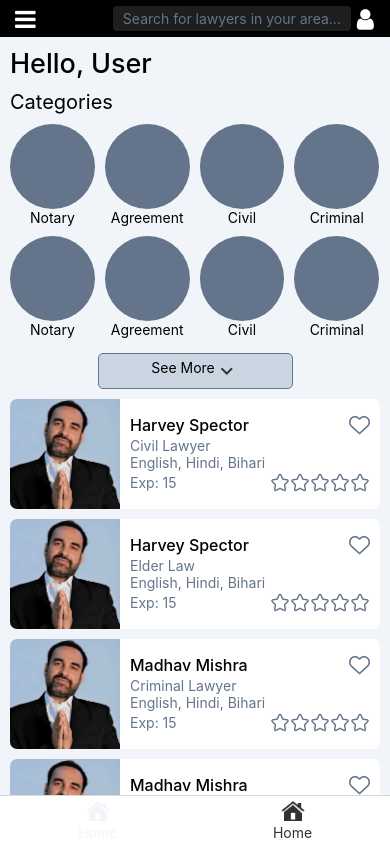
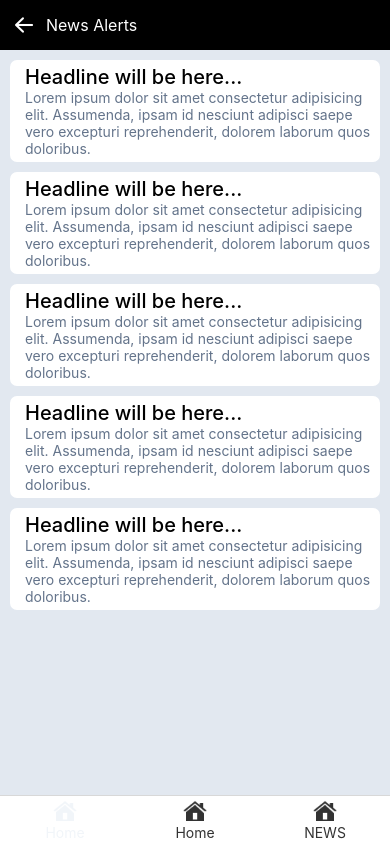
Before and after one commit to Dnyanesh-Bachhav/LawBud-App, a React Native app: screen /NewsAlert in a window 390 px wide. Built offline with nearby package versions, Linux system fonts and the light colour scheme.

Commit message:
NewsScreen added...

```diff
--- a/Navigation/tabs.js
+++ b/Navigation/tabs.js
@@ -3,6 +3,7 @@ import { Image, StyleSheet, Text, View } from "react-native";
 import { COLORS } from "../components/constants";
 import ChatStack from "../Stacks/ChatStack";
 import HomeStack from "../Stacks/HomeStack";
+import NewsStack from "../Stacks/NewsStack";
 
 const Tab = createBottomTabNavigator();
 function Tabs(){
@@ -46,6 +47,19 @@ function Tabs(){
                     </View>
                 )
             }} />
+            <Tab.Screen name="NewsScreen" component={NewsStack} options={{
+                headerShown: false,
+                tabBarIcon: ({focused})=>(
+                    <View style={styles.tabOption}>
+                    {/* <TouchableOpacity> */}
+                        <Image source={require("../assets/Home.png")} style={{
+                            tintColor: focused ? COLORS.primary : COLORS.black,
+                            ...styles.imgStyle}}/>
+                        <Text style={{color: focused ? COLORS.primary : COLORS.black,}} >NEWS</Text>
+                    {/* </TouchableOpacity> */}
+                    </View>
+                )
+            }} />
 
         </Tab.Navigator>
     );
--- a/Stacks/HomeStack.js
+++ b/Stacks/HomeStack.js
@@ -4,6 +4,7 @@ import ChatScreen from "../screens/ChatScreen";
 import ChatsListScreen from "../screens/ChatsListScreen";
 import FavouritesScreen from "../screens/FavouritesScreen";
 import HomeScreen from "../screens/HomeScreen";
+import NewsAlertScreen from "../screens/NewsAlertsScreen";
 
 const HomeScreenStack = createNativeStackNavigator();
 function HomeStack(){
@@ -24,6 +25,9 @@ function HomeStack(){
             <HomeScreenStack.Screen name='ChatsList' component={ChatsListScreen} options={{
               headerShown: false,
             }}/>
+            <HomeScreenStack.Screen name='NewsAlert' component={NewsAlertScreen} options={{
+              headerShown: false,
+            }}/>
         </HomeScreenStack.Navigator>
     );
 
--- /dev/null
+++ b/Stacks/NewsStack.js
@@ -0,0 +1,17 @@
+import { createNativeStackNavigator } from "@react-navigation/native-stack";
+import ChatsListScreen from "../screens/ChatsListScreen";
+import NewsAlertScreen from "../screens/NewsAlertsScreen";
+
+
+const NewsStackScreen = createNativeStackNavigator();
+function  NewsStack(){
+    return(
+        <NewsStackScreen.Navigator>
+            <NewsStackScreen.Screen name='ChatsList' component={NewsAlertScreen} options={{
+              headerShown: false,
+            }}/>
+        </NewsStackScreen.Navigator>
+    );
+
+}
+export default NewsStack;
--- a/components/HomeScreen/Lawyers.js
+++ b/components/HomeScreen/Lawyers.js
@@ -25,6 +25,11 @@ function Lawyers() {
                 navigation.navigate('ChatsList');
             }} >
                 <Text>Click Me...123</Text>
+            </TouchableOpacity>
+            <TouchableOpacity onPress={()=>{
+                navigation.navigate('NewsAlert');
+            }} >
+                <Text>Click Me...1234</Text>
             </TouchableOpacity>
         </View>
     );
--- a/components/constants.js
+++ b/components/constants.js
@@ -104,4 +104,26 @@ const CHATS_DATA = [
         isOnline: false,
     }
 ];
-export { COLORS, CATEGORIES, LAWYERS, CHATS_DATA };
+const NEWS_ALERTS = [
+    {
+        headline: "Headline will be here...",
+        description: "Lorem ipsum dolor sit amet consectetur adipisicing elit. Assumenda, ipsam id nesciunt adipisci saepe vero excepturi reprehenderit, dolorem laborum quos doloribus."
+    },
+    {
+        headline: "Headline will be here...",
+        description: "Lorem ipsum dolor sit amet consectetur adipisicing elit. Assumenda, ipsam id nesciunt adipisci saepe vero excepturi reprehenderit, dolorem laborum quos doloribus."
+    },
+    {
+        headline: "Headline will be here...",
+        description: "Lorem ipsum dolor sit amet consectetur adipisicing elit. Assumenda, ipsam id nesciunt adipisci saepe vero excepturi reprehenderit, dolorem laborum quos doloribus."
+    },
+    {
+        headline: "Headline will be here...",
+        description: "Lorem ipsum dolor sit amet consectetur adipisicing elit. Assumenda, ipsam id nesciunt adipisci saepe vero excepturi reprehenderit, dolorem laborum quos doloribus."
+    },
+    {
+        headline: "Headline will be here...",
+        description: "Lorem ipsum dolor sit amet consectetur adipisicing elit. Assumenda, ipsam id nesciunt adipisci saepe vero excepturi reprehenderit, dolorem laborum quos doloribus."
+    }
+]
+export { COLORS, CATEGORIES, LAWYERS, CHATS_DATA, NEWS_ALERTS };
--- a/screens/NewsAlertsScreen.js
+++ b/screens/NewsAlertsScreen.js
@@ -1,37 +1,33 @@
 import { useNavigation } from "@react-navigation/native";
 import { AntDesign } from '@expo/vector-icons';
-import { Text, View, TouchableOpacity, Image, StyleSheet, ScrollView, SafeAreaView } from "react-native";
-import Header from "../components/AboutScreen/Header";
+import { Text, View, TouchableOpacity, Image, StyleSheet, ScrollView, SafeAreaView, FlatList } from "react-native";
 import { Ionicons } from '@expo/vector-icons';
 import image1 from "../assets/image.jpg";
-import { COLORS } from "../components/constants";
-import Ratings from "../components/AboutScreen/Ratings";
-import Reviews from "../components/AboutScreen/Reviews";
+import { COLORS, NEWS_ALERTS } from "../components/constants";
+import Header from "../components/Header";
 
-function NewsAlertScreen({ route }){
+function NewsAlertScreen(){
     return(
         <SafeAreaView style={{flex:1,backgroundColor: COLORS.lightGray, }}>
-            <Header/>
-            <ScrollView>
+            <Header headerText="News Alerts" />
 
             <View style={styles.container}>
-                <Card name={ route.params.name } type={ route.params.type } languages={ route.params.languages } experience={ route.params.experience } />
-                <View  style={styles.textStyle}>
-                    <Text style={{padding: 12}}>Lorem ipsum dolor sit amet consectetur adipisicing elit. Perferendis, provident pariatur dolorum quidem nihil, quaerat voluptatibus nam adipisci consectetur repellendus, facilis excepturi? Aliquam assumenda enim quia laboriosam. Quam, temporibus perspiciatis?</Text>
-                </View>
-                <View style={{ backgroundColor: COLORS.white, marginTop: 10, elevation: 2, borderRadius: 5, padding: 12, }} >
-                    <Ratings/>
-                    <Reviews/>
-                </View>
+                <FlatList
+                data={NEWS_ALERTS}
+                    renderItem={({item})=>(
+                        <Card headline={item.headline} description={item.description} />
+
+                        )}
+                        keyExtractor={(item,index)=>index}
+                />
+
             </View>
-            </ScrollView>
         </SafeAreaView>
     );
 }
 
-function Card({ name, type, languages, experience }) {
+function Card({ headline, description }) {
     const navigation = useNavigation();
-    console.log(experience);
     return (
         <View style={{elevation: 2, borderRadius: 7, marginBottom: 10, overflow: 'hidden' }} >
             <View style={{flex:1, justifyContent: 'center', backgroundColor: COLORS.white}} >
@@ -39,45 +35,14 @@ function Card({ name, type, languages, experience }) {
 
             <TouchableOpacity style={{flexDirection: 'row'}} onPress={()=>{
             // Navigate to Lawyer's AboutScreen
-            navigation.navigate('About',{
-                    name,
-                    type,
-                    languages,
-                    experience
-                });
+            // navigation.navigate('About',{
+
+            //     });
             }} >
 
-            <Image
-                source={image1}
-                style={styles.imgStyle}
-                />
-            <View style={{ flex: 1, marginLeft: 10, justifyContent: 'center' }} >
-                <View style={{ flexDirection: 'row', alignItems: 'center', justifyContent: 'space-between', marginRight: 10 }} >
-                    <Text style={{ fontSize: 16, fontWeight: '500' }} >{name}</Text>
-                    <TouchableOpacity>
-                        <AntDesign name="hearto" size={21} color={COLORS.gray} />
-                    </TouchableOpacity>
-                </View>
-                <Text style={{ color: COLORS.gray }} >{type}</Text>
-                <Text style={{ color: COLORS.gray }} >{languages.map((item,index) =>
-                {
-                    if(index!==languages.length-1){
-                        return item + ", "
-                    }
-                    else{
-                        return item;
-                    }
-                } )}</Text>
-                <View style={{ flexDirection: 'row', justifyContent: 'space-between', alignItems: 'center',marginRight: 10 }} >
-                    <Text style={{ color: COLORS.gray }} >Exp: {experience}</Text>
-                    <View style={{ flexDirection: 'row' }} >
-                        <TouchableOpacity><AntDesign name="staro" size={20} color={COLORS.gray} /></TouchableOpacity>
-                        <TouchableOpacity><AntDesign name="staro" size={20} color={COLORS.gray} /></TouchableOpacity>
-                        <TouchableOpacity><AntDesign name="staro" size={20} color={COLORS.gray} /></TouchableOpacity>
-                        <TouchableOpacity><AntDesign name="staro" size={20} color={COLORS.gray} /></TouchableOpacity>
-                        <TouchableOpacity><AntDesign name="staro" size={20} color={COLORS.gray} /></TouchableOpacity>
-                    </View>
-                </View>
+            <View style={{ flex: 1, marginLeft: 10, justifyContent: 'center', padding: 5 }} >
+                <Text style={styles.headingStyle}>{ headline }</Text>
+                <Text style={{ color: COLORS.gray, }} >{ description } </Text>
             </View>
             </TouchableOpacity>
         </View>
@@ -91,42 +56,11 @@ const styles = StyleSheet.create({
         padding: 10,
         backgroundColor: COLORS.lightGray
     },
-    imgStyle: {
-        width: 110,
-        height: 110,
-        aspectRatio: 1/1,
-        // borderWidth: 5,
-        borderColor: COLORS.black,
-        resizeMode: "cover",
-    },
-    textStyle:{
-        flex: 1,
-        elevation:2,
-        backgroundColor: COLORS.white,
-        alignSelf: 'center',
-        borderRadius: 5,
+    headingStyle:{
+        fontSize: 20,
+        fontWeight: '500',
+    }
 
-    },
-    report_btn:{
-        marginTop: 10,
-        paddingVertical: 10,
-        alignItems: 'center',
-        backgroundColor: "#f8fafc",
-        borderColor: COLORS.red,
-        borderWidth: 1,
-        borderRadius: 5,
-    },
-    chat_btn:{
-        flexDirection: 'row',
-        backgroundColor: COLORS.secondary,
-        justifyContent: 'center',
-        marginTop: 10,
-        paddingVertical: 10,
-        alignItems: 'center',
-        borderWidth: 1,
-        borderRadius: 5,
-        marginBottom: 20,
-    }
 });
 
 export default NewsAlertScreen;
```
